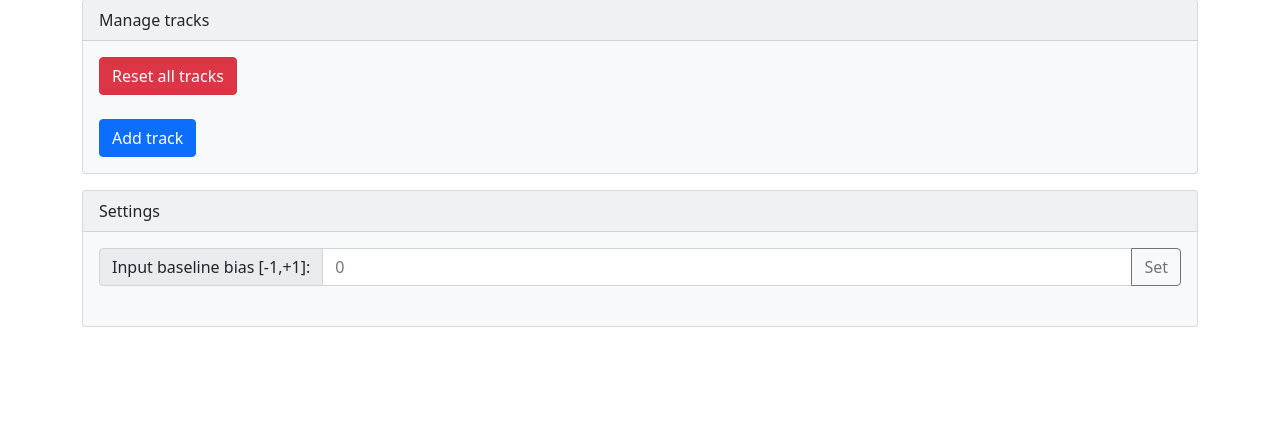
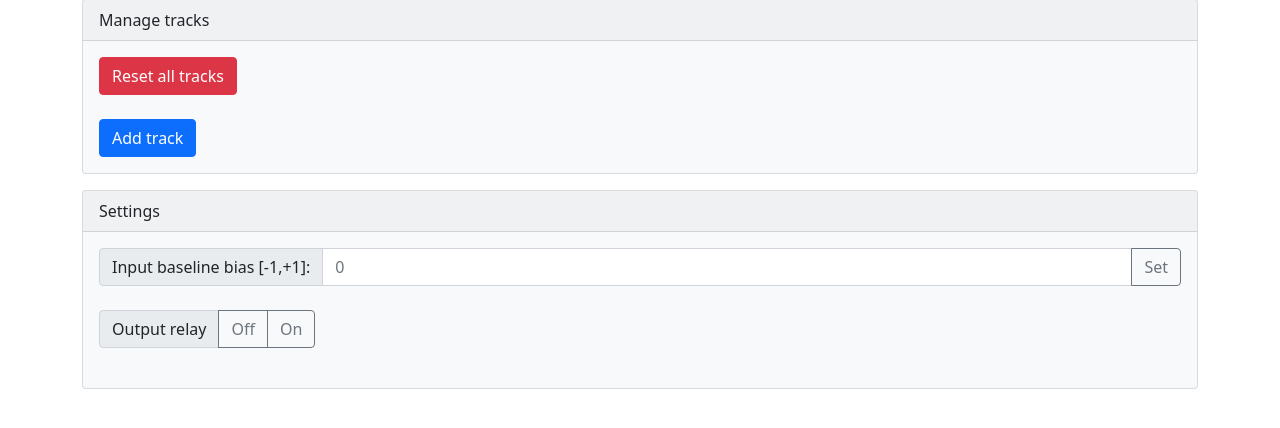
Before and after one commit to igrek51/raspberry-looper, a Python web app: template templates/settings.html in a window 1280 px wide. Shown: the part 131-559 px from the top of the page. Run offline with Jinja, Linux system fonts and the light colour scheme; the template is opened without the code that fills it, so the values that code supplies are empty.

Commit message:
Control output relay state

```diff
--- a/looper/runner/api.py
+++ b/looper/runner/api.py
@@ -162,6 +162,10 @@ def setup_looper_endpoints(app: FastAPI, looper: Looper):
             'input_baseline_bias': looper.baseline_bias,
         }
 
+    @app.post("/api/looper/output_relay/{state}")
+    async def rename_track(state: int):
+        looper.pinout.set_output_relay(True if state else False)
+
 
 async def _get_track_info(looper: Looper, track_id: int) -> Dict:
     return {
--- a/looper/runner/pinout.py
+++ b/looper/runner/pinout.py
@@ -45,6 +45,12 @@ class Pinout:
         self.init_leds()
         self.output_relay.off()
 
+    def set_output_relay(self, state: bool):
+        if state:
+            self.output_relay.on()
+        else:
+            self.output_relay.off()
+
     def on_button_click_and_hold(self,
         btn: Button,
         on_click: Callable,
--- a/templates/settings.html
+++ b/templates/settings.html
@@ -41,6 +41,14 @@
                     <span class="input-group-text">Input baseline bias [-1,+1]:</span>
                     <input type="text" class="form-control" placeholder="0" id="text-baseline-bias" value="">
                     <button class="btn btn-outline-secondary" type="button" id="btn-set-baseline-bias">Set</button>
+                </div>
+            </div>
+
+            <div>
+                <div class="input-group mb-4">
+                    <span class="input-group-text">Output relay</span>
+                    <button class="btn btn-outline-secondary" type="button" id="btn-output-relay-off">Off</button>
+                    <button class="btn btn-outline-secondary" type="button" id="btn-output-relay-on">On</button>
                 </div>
             </div>
 
@@ -93,6 +101,17 @@ $(document).ready(function() {
             showAlert('Input baseline bias changed', 'success')
         })
     })
+
+    $("#btn-output-relay-on").click(function () {
+        ajaxRequest('post', `/api/looper/output_relay/1`, function(data) {
+            showAlert('Output relay turned on', 'success')
+        })
+    })
+    $("#btn-output-relay-off").click(function () {
+        ajaxRequest('post', `/api/looper/output_relay/0`, function(data) {
+            showAlert('Output relay turned off', 'success')
+        })
+    })
 })
 </script>
 {% endblock %}
```
